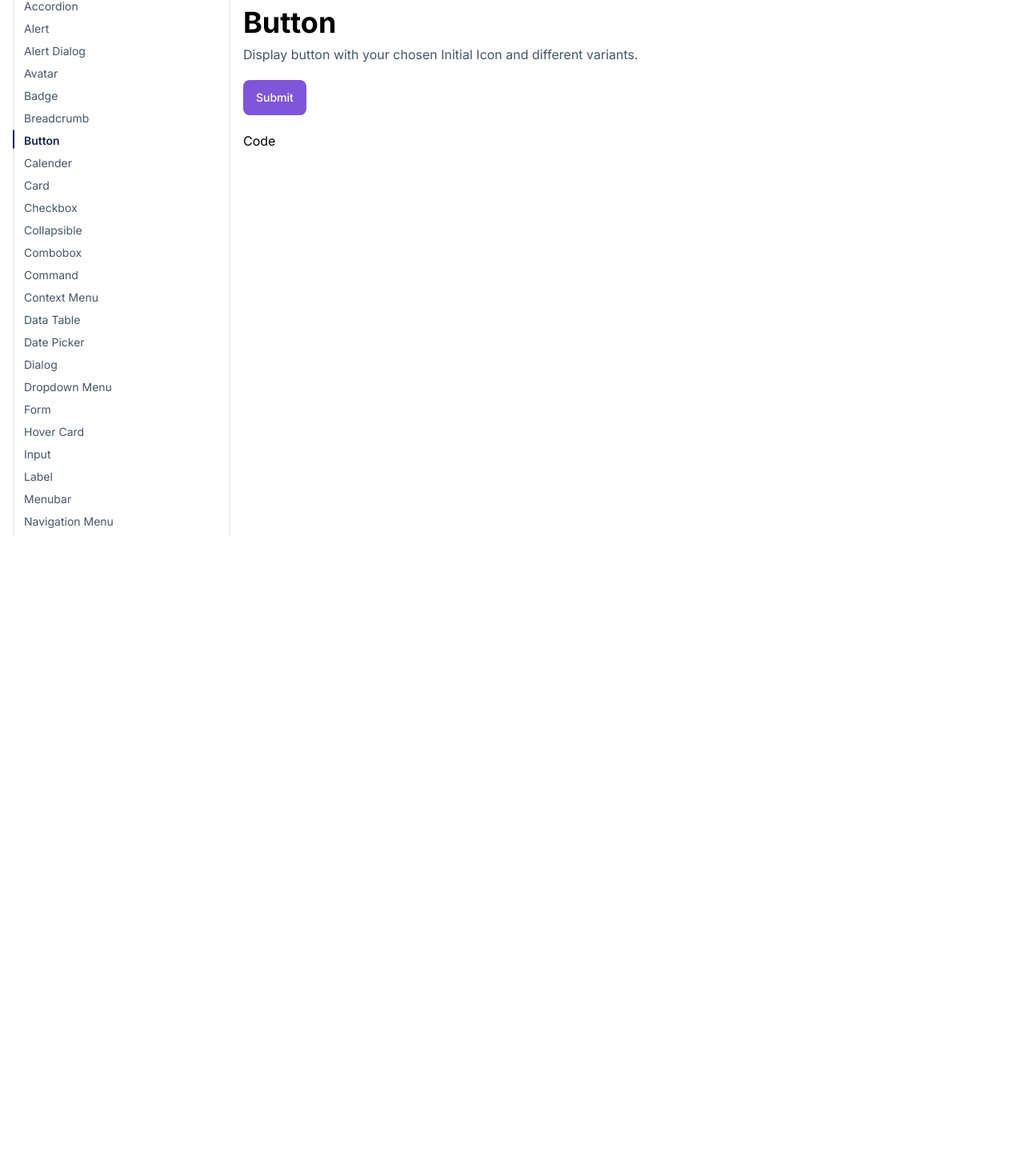
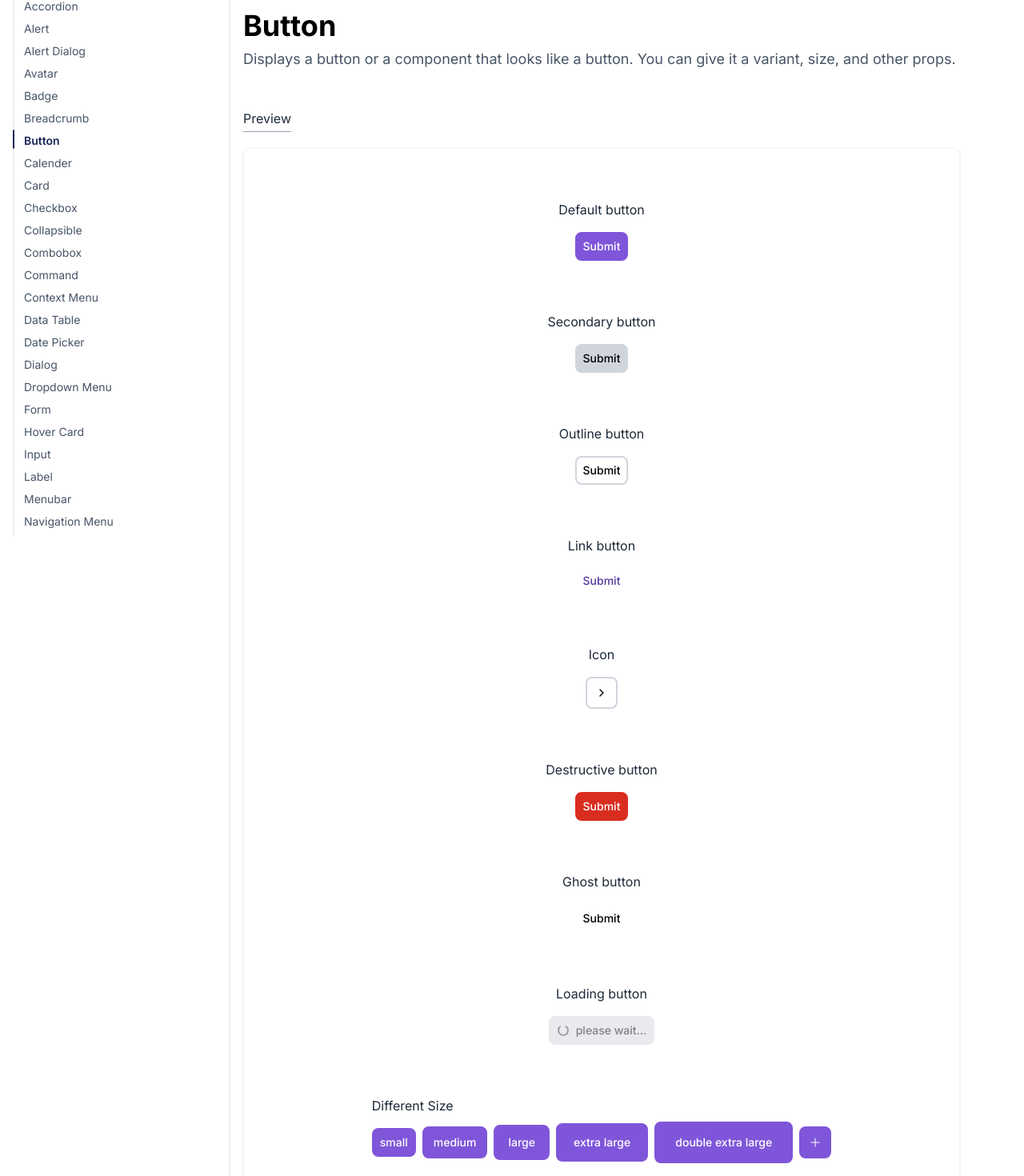
Before and after one commit to twinkalp10/open-ui, a Next.js app: page /components/button in a window 1280 px wide. Shown: the part 106-1576 px from the top of the page at 80% size. Before the commit the page ends 800 px from the top, so only its background shows below. Built offline with nearby package versions, Linux system fonts and the light colour scheme.

Commit message:
Button page UI added

```diff
--- a/app/components/button/page.tsx
+++ b/app/components/button/page.tsx
@@ -1,6 +1,10 @@
 import Breadcrumbs from "@/components/Breadcrumb";
 import { Button } from "@/components/Button";
+import CodeBlock from "@/components/CodeLayout";
+import PreviewLayout from "@/components/PreviewLayout";
 import TitleLayout from "@/components/TitleLayout";
+import { PlusIcon } from "@heroicons/react/24/solid";
+import { Loader2, ChevronRight } from "lucide-react";
 import React from "react";
 
 const Items = [
@@ -11,26 +15,138 @@ const Items = [
   },
 ];
 
+const code = `
+import React from "react";
+import { Button } from "@/components/Button";
+
+const App = () => {
+  return (
+    <div>
+      <Button variant="default" size="small">
+        Submit
+      </Button>
+    </div>
+  );
+};
+`;
+
 const Page = () => {
   return (
     <div className="p-4">
       <Breadcrumbs separator="arrow" items={Items} />
 
       {/* Heading */}
-      <div className="mt-5">
       <TitleLayout
         title="Button"
-          subtitle="Display button with your chosen Initial Icon and different variants."
+        subtitle="Displays a button or a component that looks like a button. You can give it a variant, size, and other props."
       />
-      </div>
-      <div className="mt-5">
-        <Button variant="default" size="medium">
+
+      {/* Example */}
+      <PreviewLayout>
+        <div>
+          <div className="flex flex-col gap-2 justify-center items-center">
+            <p className="text-gray-800 mb-2">Default button</p>
+            <Button variant="default" size="small">
               Submit
             </Button>
           </div>
+        </div>
+
+        <div className="mt-16">
+          <div className="flex flex-col gap-2 justify-center items-center">
+            <p className="text-gray-800 mb-2">Secondary button</p>
+            <Button variant="secondary" size="small">
+              Submit
+            </Button>
+          </div>
+        </div>
+
+        <div className="mt-16">
+          <div className="flex flex-col gap-2 justify-center items-center">
+            <p className="text-gray-800 mb-2">Outline button</p>
+            <Button variant="outline" size="small">
+              Submit
+            </Button>
+          </div>
+        </div>
+
+        <div className="mt-16">
+          <div className="flex flex-col gap-2 justify-center items-center">
+            <p className="text-gray-800 mb-2">Link button</p>
+            <Button variant="link" size="small">
+              Submit
+            </Button>
+          </div>
+        </div>
+
+        <div className="mt-16">
+          <div className="flex flex-col gap-2 justify-center items-center">
+            <p className="text-gray-800 mb-2">Icon</p>
+            <Button variant="outline" size="icon">
+              <ChevronRight className="h-4 w-4" />
+            </Button>
+          </div>
+        </div>
+
+        <div className="mt-16">
+          <div className="flex flex-col gap-2 justify-center items-center">
+            <p className="text-gray-800 mb-2">Destructive button</p>
+            <Button variant="destructive" size="small">
+              Submit
+            </Button>
+          </div>
+        </div>
+
+        <div className="mt-16">
+          <div className="flex flex-col gap-2 justify-center items-center">
+            <p className="text-gray-800 mb-2">Ghost button</p>
+            <Button variant="ghost" size="small">
+              Submit
+            </Button>
+          </div>
+        </div>
+
+        <div className="mt-16">
+          <div className="flex flex-col gap-2 justify-center items-center">
+            <p className="text-gray-800 mb-2">Loading button</p>
+            <Button disabled variant="secondary" size="small">
+              <Loader2 className="mr-2 h-4 w-4 animate-spin" />
+              please wait...
+            </Button>
+          </div>
+        </div>
+
+        <div className="mt-16">
+          <p className="text-gray-800 mb-2">Different Size</p>
+          <div className="flex gap-2 justify-center items-center">
+            <Button variant="default" size="small">
+              small
+            </Button>
+            <Button variant="default" size="medium">
+              medium
+            </Button>
+            <Button variant="default" size="lg">
+              large
+            </Button>
+            <Button variant="default" size="xl">
+              extra large
+            </Button>
+            <Button variant="default" size="doublexl">
+              double extra large
+            </Button>
+            <Button
+              variant="default"
+              size="icon"
+              className="border rounded-full"
+            >
+              <PlusIcon className="h-4 w-4" />
+            </Button>
+          </div>
+        </div>
+      </PreviewLayout>
 
       {/* Code */}
-      <div className="mt-5">Code</div>
+      <CodeBlock code={code} />
     </div>
   );
 };
--- a/components/APIRefLayout.tsx
+++ b/components/APIRefLayout.tsx
@@ -11,9 +11,9 @@ const APIRefLayout = ({ APIref }: APIRefLayoutType) => {
       <a href={APIref} target="_blank" className="w-[124px]">
         <Badge
           size="md"
-          background_color="bg-violet-100"
           label="API Reference"
-          type="pill"
+          container="pill"
+          className="text-gray-800 bg-violet-200"
         />
       </a>
     </div>
--- a/components/Breadcrumb.tsx
+++ b/components/Breadcrumb.tsx
@@ -73,7 +73,10 @@ const Crumbs = ({
   return (
     <>
       {showInitialSeparator && separatorIcon}
-      <Link className={`${heightLight && "font-bold"}`} href={item.path}>
+      <Link
+        className={`${heightLight && "font-bold"} text-base`}
+        href={item.path}
+      >
         {item.label}
       </Link>
       {!heightLight && separatorIcon}
--- a/components/Button.tsx
+++ b/components/Button.tsx
@@ -2,7 +2,7 @@ import * as React from "react";
 import { cva, type VariantProps } from "class-variance-authority";
 
 const button = cva(
-  "inline-flex items-center justify-center font-inter text-sm font-medium ring-offset-background transition-colors focus-visible:outline-none focus-visible:ring-2 focus-visible:ring-ring focus-visible:ring-offset-2 disabled:pointer-events-none disabled:opacity-50",
+  "inline-flex items-center justify-center font-inter text-sm font-medium ring-offset-current transition-colors focus-visible:outline-none focus-visible:ring-2 focus-visible:ring-current focus-visible:ring-offset-2 disabled:pointer-events-none disabled:opacity-50",
   {
     variants: {
       variant: {
@@ -13,16 +13,17 @@ const button = cva(
         destructive:
           "bg-error-600 text-white hover:bg-error-700 rounded-lg border-error-600 border-2",
         ghost:
-          "hover:bg-gray-100 text-black hover:rounded-lg hover:border-gray-100 hover:border-2",
+          "hover:bg-gray-100 text-black border-2 border-transparent rounded-lg hover:rounded-lg hover:border-gray-100 hover:border-2",
         link: "text-primary-800 underline-offset-4 hover:underline",
-        outline: "bg-transparent rounded-lg border-gray-300 border-2",
+        outline:
+          "bg-transparent rounded-lg border-gray-300 border-2 hover:border-gray-400",
       },
       size: {
-        small: "px-3.5 py-2",
-        medium: "px-3.5 py-2.5",
+        small: "px-2 py-1.5",
+        medium: "px-3 py-2",
         lg: "px-4 py-2.5",
         xl: "px-5 py-3",
-        doublexl: "px-7 py-4",
+        doublexl: "px-6 py-3.5",
         icon: " h-10 w-10",
       },
     },
@@ -32,7 +33,6 @@ const button = cva(
     },
   }
 );
-
 export interface ButtonProps
   extends React.ButtonHTMLAttributes<HTMLButtonElement>,
     VariantProps<typeof button> {}
--- a/components/TitleLayout.tsx
+++ b/components/TitleLayout.tsx
@@ -5,7 +5,7 @@ const TitleLayout = ({ title, subtitle }: TitleLayoutType) => {
   return (
     <div className="flex flex-col space-y-2 mt-5 max-w-5xl">
       <p className="text-4xl font-bold">{title}</p>
-      <p className="text-gray-600">{subtitle}</p>
+      <p className="text-gray-600 text-lg">{subtitle}</p>
     </div>
   );
 };
```
Lines whose indentation alone changed are shown as unchanged.
